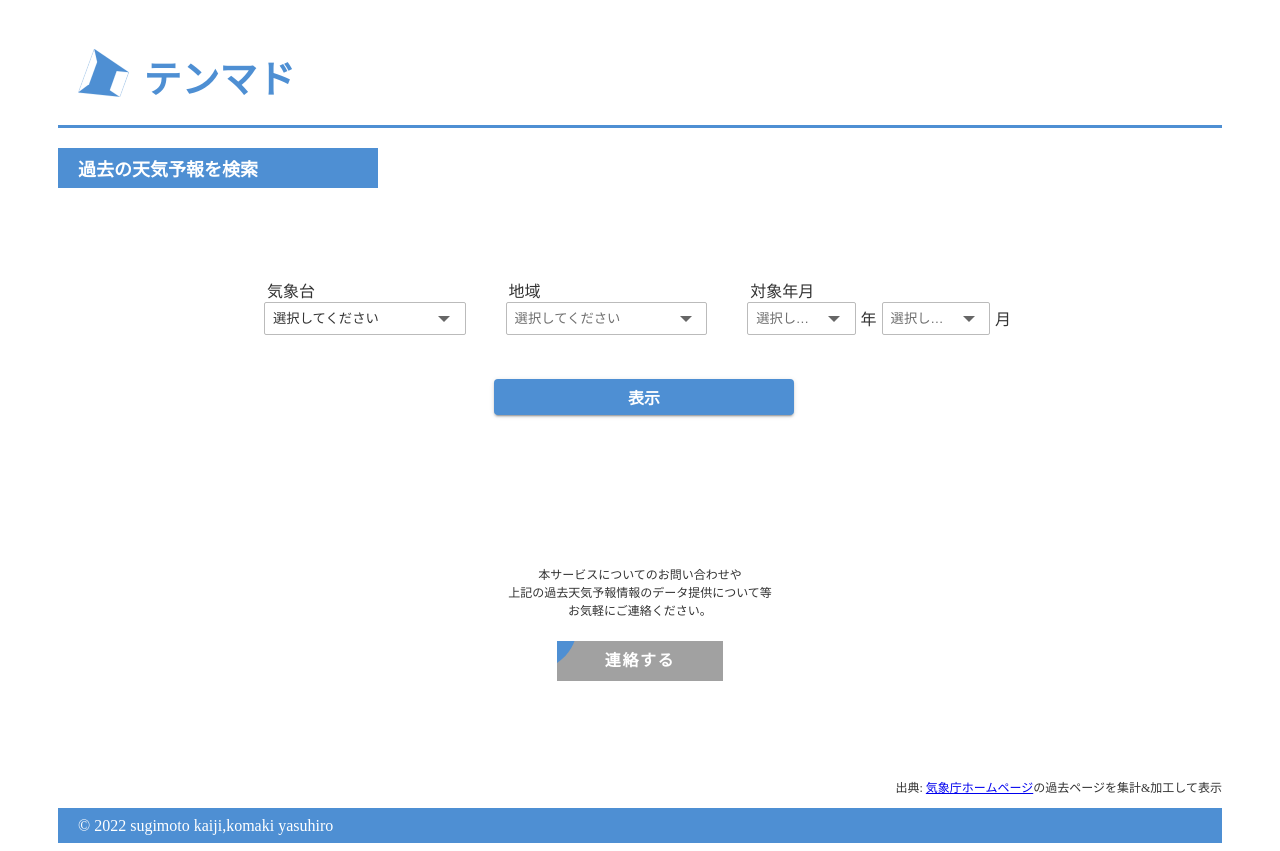
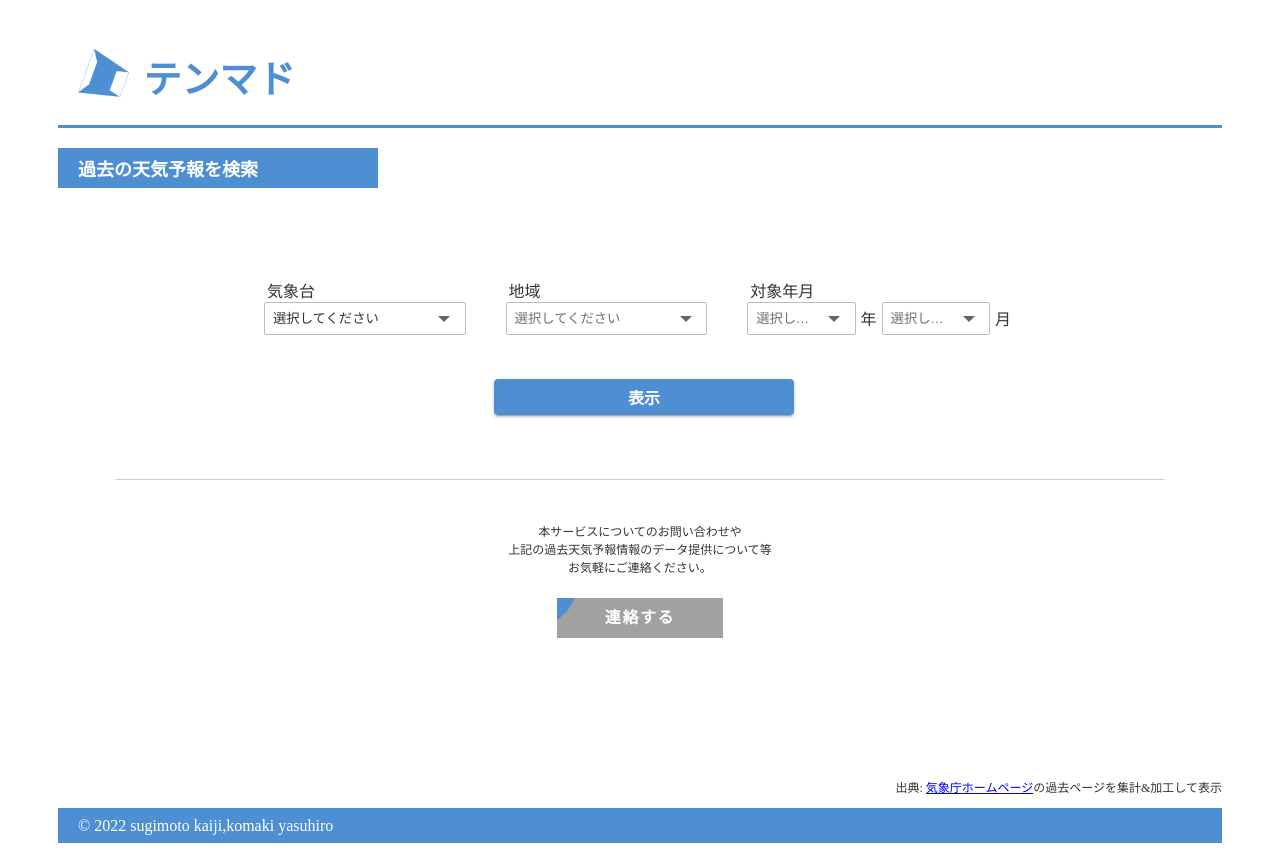
Before and after one commit to KomakiYasuhiro/tenmado-front, a Nuxt app: page / in a window 1280 px wide. Built offline with nearby package versions, Linux system fonts and the light colour scheme; no server answers.

Commit message:
feat: 横線を追加

```diff
--- a/app/assets/scss/ui.scss
+++ b/app/assets/scss/ui.scss
@@ -93,3 +93,17 @@
         @include contained-button-hover-focus($backgroundColor: #b84442)
     }
 }
+
+// 水平線
+
+hr.line {
+    border: 0;
+    border-top: 1px solid #cccccc;
+    height: 0;
+    width: 90%;
+    margin-top: 10px;
+    margin-bottom: 30px;
+    margin-right: auto;
+    margin-left: auto;
+    padding: 0;
+}
--- a/app/components/pages/common/Contact.vue
+++ b/app/components/pages/common/Contact.vue
@@ -19,7 +19,7 @@ export default Vue.extend({
 
 <style lang="scss" scoped>
 .contacts {
-    margin-top: auto;
+    // margin-top: auto;
     color: #333333;
     font-size: 12px;
     text-align: center;
@@ -68,9 +68,9 @@ a.btn-flat:before {
     left: 0;
     width: 100px;
     height: 90px;
-    content: '';
-    -webkit-transition: all .5s ease-in-out;
-    transition: all .5s ease-in-out;
+    content: "";
+    -webkit-transition: all 0.5s ease-in-out;
+    transition: all 0.5s ease-in-out;
     -webkit-transform: translateX(-80%) translateY(-25px);
     transform: translateX(-80%) translateY(-59px);
     border-radius: 50%;
@@ -83,5 +83,4 @@ a.btn-flat:hover:before {
     -webkit-transform: translateX(-1%) translateY(-175px);
     transform: translateX(-1%) translateY(-175px);
 }
-
 </style>
--- a/app/pages/index.vue
+++ b/app/pages/index.vue
@@ -8,6 +8,7 @@ article
       .cards
         template(v-for="(report) in $store.getters['weatherForecastStore/weatherForecast'].reports")
           WeatherForecastCard(:report="report")
+  hr.line
   Contact(:contacts="contacts")
   Source(:sources="sources")
 </template>
```
